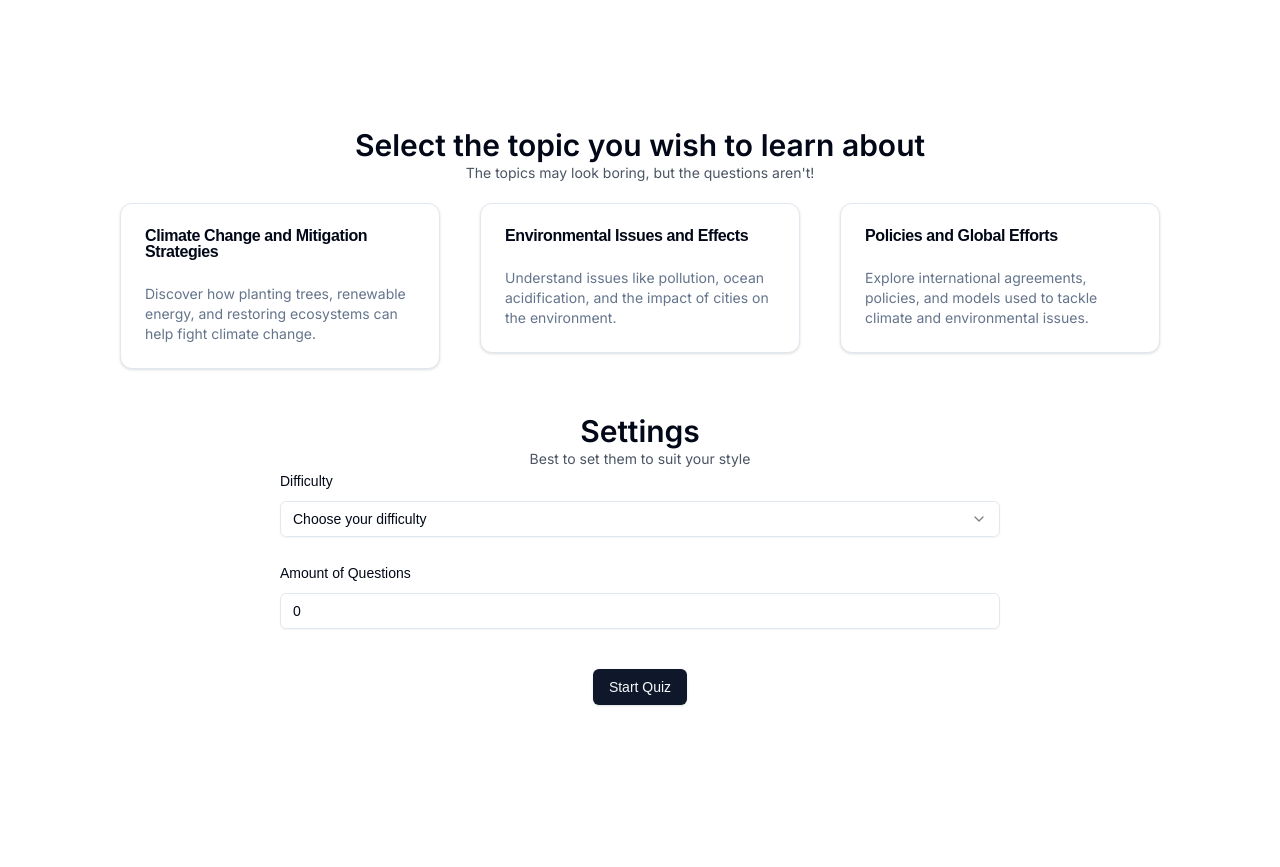
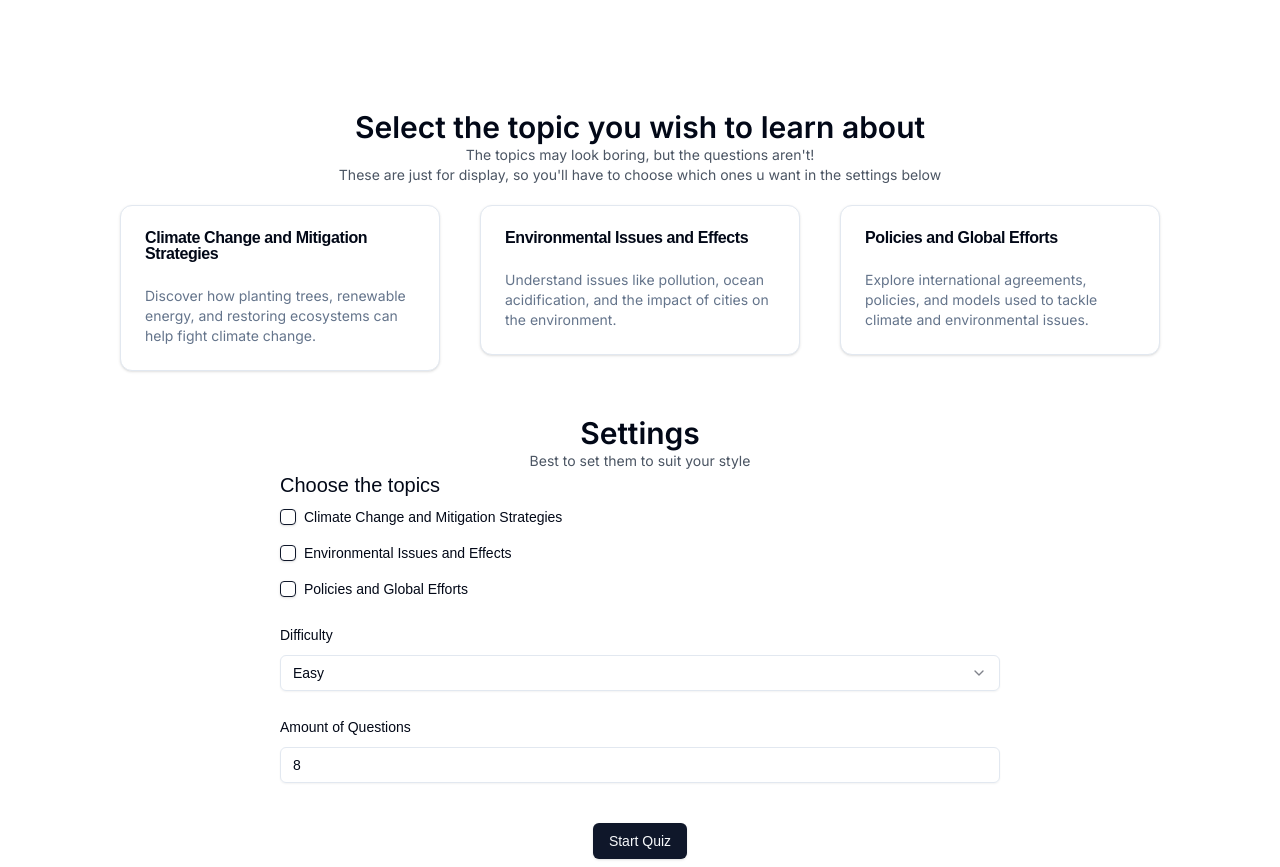
Before and after one commit to spicychillisus/environmental-game-quiz, a Next.js app: page / in a window 1280 px wide. Before the commit the page ends 800 px from the top, so only its background shows below. Built offline with nearby package versions, Linux system fonts and the light colour scheme.

Commit message:
checkbox works

```diff
--- a/src/app/page.tsx
+++ b/src/app/page.tsx
@@ -12,9 +12,7 @@ import { Button } from "@/components/ui/button";
 import { z } from 'zod';
 import { zodResolver } from "@hookform/resolvers/zod"
 import Link from "next/link";
-import { questions, questionTypes, topics } from "@/data/questions";
-import { Accordion, AccordionContent, AccordionItem, AccordionTrigger } from "@/components/ui/accordion";
-import { useRouter } from 'next/router'
+import { topics } from "@/data/questions";
 import { useToast } from "@/hooks/use-toast"
 import { Select, SelectTrigger, SelectContent, SelectItem } from "@/components/ui/select";
 import { SelectValue } from "@radix-ui/react-select";
@@ -49,7 +47,8 @@ const QuizHomePage = () => {
     })
 
     const [difficulty, setDifficulty] = useState<string>("easy");
-    const [numOfQn, setNumOfQn] = useState<number>(0);
+    const [numOfQn, setNumOfQn] = useState<number>(8); // lucky number lol
+    const [selectedTopics, setSelectedTopics] = useState<string[]>([]);
 
     function onSubmit(data: z.infer<typeof FormSchema>) {
         toast({
@@ -62,7 +61,19 @@ const QuizHomePage = () => {
         })
     }
 
-    const selectedTopics = [];
+    const handleCheckboxChange = (topic: string) => {
+        setSelectedTopics((prev) =>
+          prev.includes(topic)
+            ? prev.filter((t) => t !== topic) // Remove topic if already selected
+            : [...prev, topic] // Add topic if not selected
+        );
+      };
+
+    const handleSubmit = (e: React.FormEvent) => {
+        e.preventDefault();
+        console.log('Selected Topics:', selectedTopics);
+    };
+
 
     const handleInputChange = (e: React.ChangeEvent<HTMLInputElement>) => {
         let value = parseInt(e.target.value, 10);
@@ -74,23 +85,26 @@ const QuizHomePage = () => {
         setNumOfQn(value); // Update the state
     };
 
-    function selectTopic() {
-
-    }
+    const handleDifficultyChange = (value: string) => {
+        setDifficulty(value); // Update the state
+    };
 
     return (
         <div className="bg-white min-h-screen w-screen">
             <div className="absolute top-1/2 left-1/2 -translate-x-1/2 -translate-y-1/2">
-                <div className="text-center mt-10">
+                <div className="text-center mt-44">
                     <p className={`${interBold.className} text-3xl`}>Select the topic you wish to learn about</p>
                     <p className={`${inter.className} text-sm text-gray-600`}>The topics may look boring, but the questions aren't!</p>
+                    <p className={`${inter.className} text-sm text-gray-600 font-bold`}>These are just for display, so you'll have to choose which ones u want in the settings below</p>
                 </div>
                 <div className="flex flex-row mb-6">
                     {
                         topics.map((topic, index) => {
                             return (
                                 <div key={index} className="flex flex-col">
-                                    <Card className="w-80 h-30 m-5" onClick={selectTopic}>
+                                    <Card
+                                    className={`w-80 h-30 m-5`}
+                                    >
                                         <CardHeader>
                                             <CardTitle>{topic.topic}</CardTitle>
                                         </CardHeader>
@@ -112,13 +126,54 @@ const QuizHomePage = () => {
                 <div id="settings-selectors" className="flex justify-center mb-10">
                     <Form {...form}>
                         <form onSubmit={form.handleSubmit(onSubmit)} className="w-2/3 space-y-6">
+                        <FormField
+                                control={form.control}
+                                name="email"
+                                render={({field}) => (
+                                    <FormItem>
+                                        <FormLabel className="text-xl">Choose the topics</FormLabel>
+                                        <div className="flex flex-col space-y-4">
+                                            <div className="flex items-center space-x-2">
+                                            <Checkbox
+                                                id="ccms"
+                                                checked={selectedTopics.includes("ccms")}
+                                                onCheckedChange={() => handleCheckboxChange("ccms")}
+                                            />
+                                            <label htmlFor="ccms" className="text-sm">
+                                                Climate Change and Mitigation Strategies
+                                            </label>
+                                            </div>
+                                            <div className="flex items-center space-x-2">
+                                            <Checkbox
+                                                id="eie"
+                                                checked={selectedTopics.includes("eie")}
+                                                onCheckedChange={() => handleCheckboxChange("eie")}
+                                            />
+                                            <label htmlFor="eie" className="text-sm">
+                                                Environmental Issues and Effects
+                                            </label>
+                                            </div>
+                                            <div className="flex items-center space-x-2">
+                                            <Checkbox
+                                                id="pge"
+                                                checked={selectedTopics.includes("pge")}
+                                                onCheckedChange={() => handleCheckboxChange("pge")}
+                                            />
+                                            <label htmlFor="pge" className="text-sm">
+                                                Policies and Global Efforts
+                                            </label>
+                                            </div>
+                                        </div>
+                                    </FormItem>
+                                )}
+                            />
                             <FormField
                                 control={form.control}
                                 name="email"
                                 render={({field}) => (
                                     <FormItem>
                                         <FormLabel>Difficulty</FormLabel>
-                                        <Select onValueChange={field.onChange} defaultValue={field.value} required>
+                                        <Select onValueChange={handleDifficultyChange} defaultValue={difficulty} required>
                                             <FormControl>
                                                 <SelectTrigger>
                                                     <SelectValue placeholder="Choose your difficulty"/>
@@ -156,7 +211,7 @@ const QuizHomePage = () => {
                 </div>
                 <div className="flex justify-center mb-2">
                     <Button className="flex justify-center" type="submit">
-                        <Link href={`/quiz?difficulty=easy&qnamt=${numOfQn}&topics=cc+enviro+pce`} className="flex justify-center">Start Quiz</Link>
+                        <Link href={`/quiz?difficulty=${difficulty}&qnamt=${numOfQn}&topics=${selectedTopics}`} className="flex justify-center">Start Quiz</Link>
                     </Button>
                 </div>
             </div>
--- a/src/app/quiz/page.tsx
+++ b/src/app/quiz/page.tsx
@@ -9,5 +9,5 @@ import { Button } from "@/components/ui/button";
 import { questions } from '@/data/questions';
 
 export default function QuizPage() {
-
+    return (<h1>hi</h1>)
 }
```
